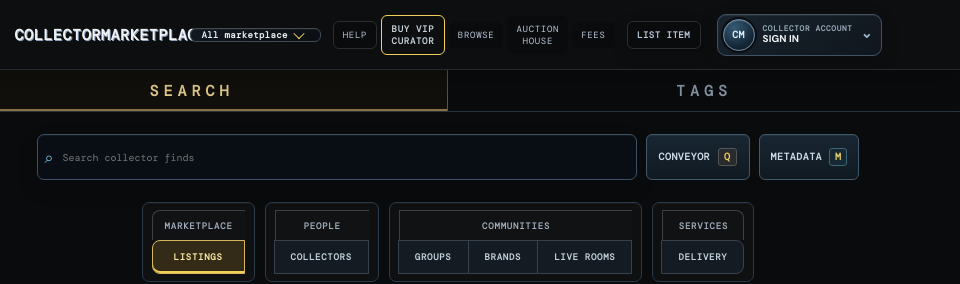
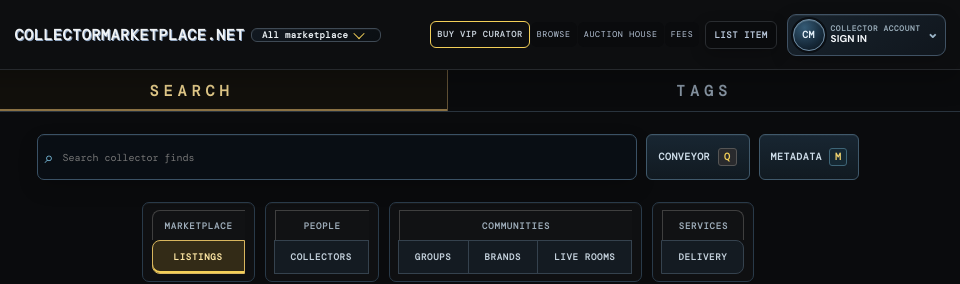
Before and after one commit to ErikWJohnson/CollectorMarketplace, a website: page index.html in a window 1024 px wide. Shown: the top 284 px of the page, 64-1024 px from the left. Drawn offline with nearby package versions, Linux system fonts and the light colour scheme; no server answers; a web font is replaced by a local one.

Commit message:
Keep header sign out control in view

```diff
--- a/professional-polish.css
+++ b/professional-polish.css
@@ -146,14 +146,26 @@ a:focus-visible {
 .masthead .header-account + .header-signout:focus-visible { border-left: 1px solid #d3796c !important; margin-left: -1px; }
 
 @media (min-width: 1000px) {
-  /* Keep the action cluster clear of the viewport edge and visually grouped. */
+  /* Keep the action cluster inside the viewport rather than reserving a large
+     empty gutter to its right. */
   .masthead {
-    gap: 12px !important;
-    padding-right: clamp(78px, 6vw, 128px) !important;
+    gap: 8px !important;
+    padding-right: clamp(16px, 2vw, 36px) !important;
   }
   .masthead .header-nav { gap: 4px; }
-  .masthead .header-nav button { padding-inline: 9px; }
+  .masthead .header-nav button { padding-inline: 8px; }
   .header-sell { margin-left: 5px !important; }
+}
+
+@media (min-width: 681px) and (max-width: 1240px) {
+  .masthead { gap: 6px !important; padding-right: 14px !important; }
+  .masthead .header-nav { gap: 1px; }
+  .masthead .header-nav button { padding-inline: 6px; font-size: .52rem; }
+  .masthead .header-help { display: none; }
+  .header-sell { min-width: 0; padding-inline: 8px; }
+  .header-account { gap: 6px; padding-right: 6px; }
+  .header-account-identity { max-width: min(170px, 16vw); }
+  .header-signout { padding-inline: 8px; }
 }
 
 .site-theme-control {
```
